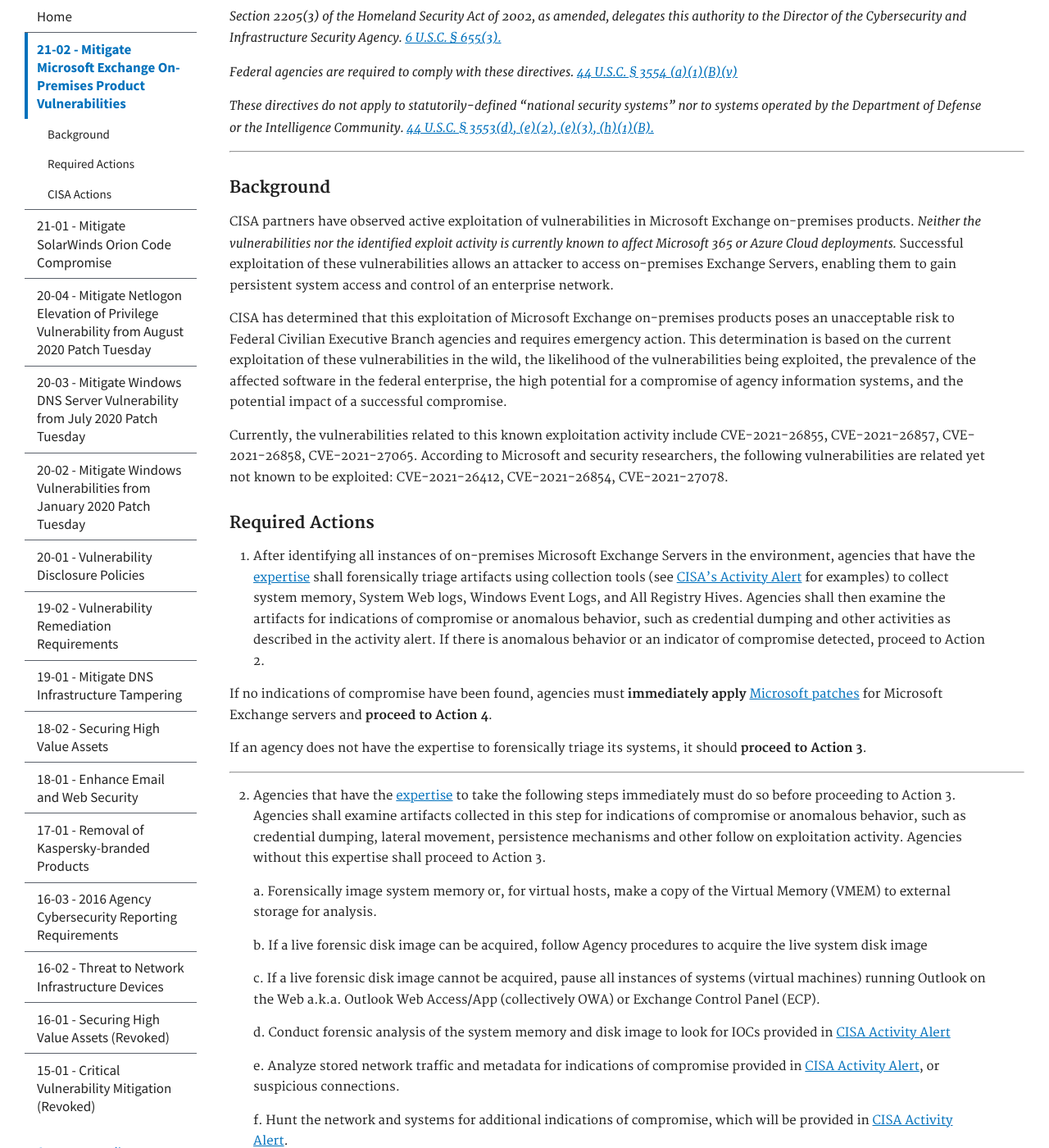
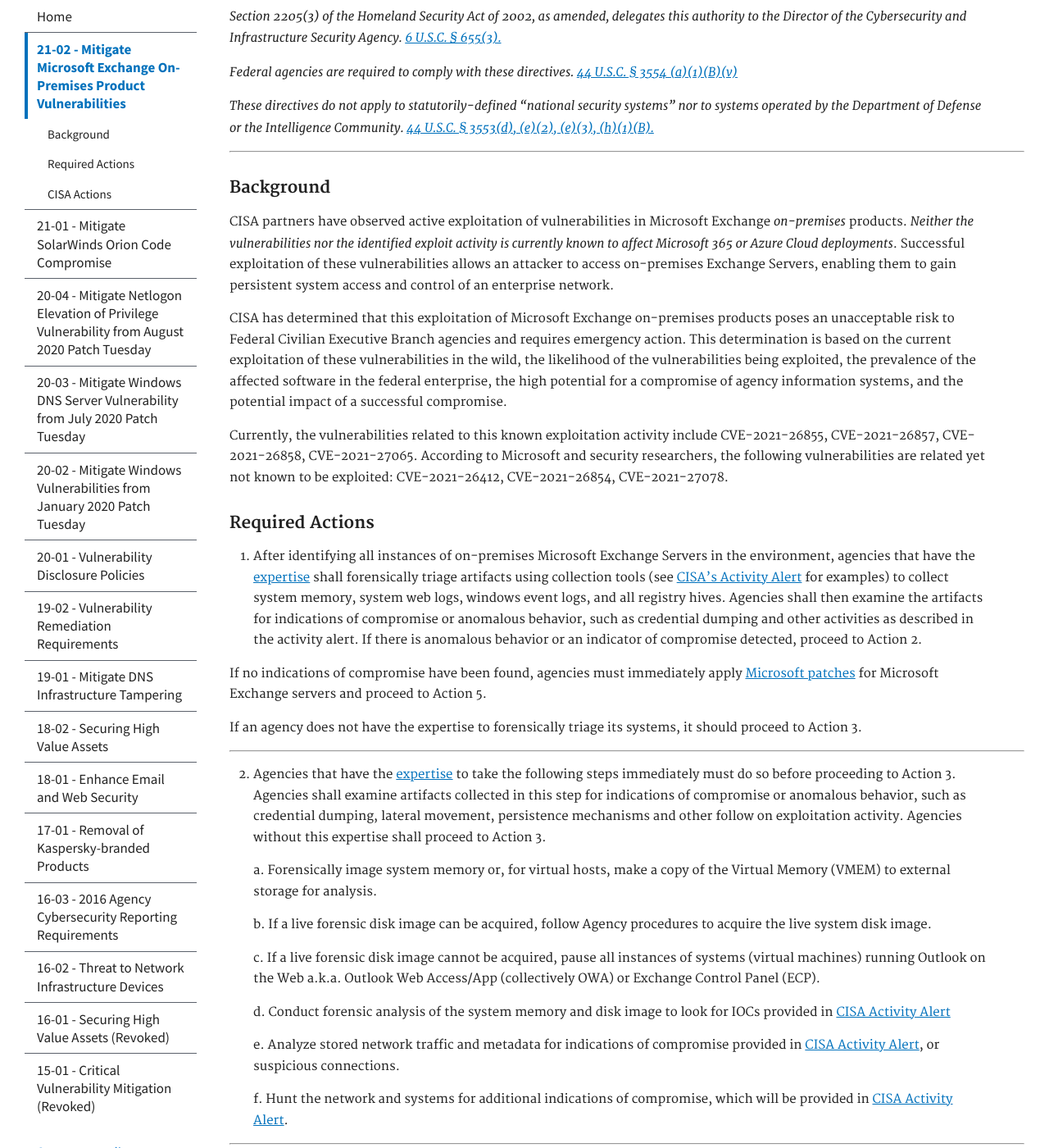
Before and after one commit to cisagov/cyber.dhs.gov, a Jekyll site: the page built from pages/ed-21-02.md, in a window 1280 px wide and 1400 px high, scrolled down 614 px. Shown: the whole window at 82% size. Built offline with Jekyll 4.4.1, drawn with Linux system fonts in a browser that asks for light colours; some of the changed text lies outside the part shown.

Commit message:
Update ed-21-02.md
language tweaks and formatting

```diff
--- a/pages/ed-21-02.md
+++ b/pages/ed-21-02.md
@@ -28,7 +28,7 @@ This page contains a web-friendly version of the Cybersecurity and Infrastructur
 - - -
 
 ### Background
-CISA partners have observed active exploitation of vulnerabilities in Microsoft Exchange on-premises products. *Neither the vulnerabilities nor the identified exploit activity is currently known to affect Microsoft 365 or Azure Cloud deployments.* Successful exploitation of these vulnerabilities allows an attacker to access on-premises Exchange Servers, enabling them to gain persistent system access and control of an enterprise network.
+CISA partners have observed active exploitation of vulnerabilities in Microsoft Exchange *on-premises* products. *Neither the vulnerabilities nor the identified exploit activity is currently known to affect Microsoft 365 or Azure Cloud deployments*. Successful exploitation of these vulnerabilities allows an attacker to access on-premises Exchange Servers, enabling them to gain persistent system access and control of an enterprise network.
 
 CISA has determined that this exploitation of Microsoft Exchange on-premises products poses an unacceptable risk to Federal Civilian Executive Branch agencies and requires emergency action. This determination is based on the current exploitation of these vulnerabilities in the wild, the likelihood of the vulnerabilities being exploited, the prevalence of the affected software in the federal enterprise, the high potential for a compromise of agency information systems, and the potential impact of a successful compromise.
 
@@ -36,20 +36,20 @@ Currently, the vulnerabilities related to this known exploitation activity inclu
 
 
 ### Required Actions
-1.  After identifying all instances of on-premises Microsoft Exchange Servers in the environment, agencies that have the [expertise](https://cyber.dhs.gov/ed/21-01/#what-does-the-directive-mean-by-expertise)  shall forensically triage artifacts using collection tools (see [CISA’s Activity Alert](https://us-cert.cisa.gov/ncas/alerts/aa21-062a) for examples) to collect system memory, System Web logs, Windows Event Logs, and All Registry Hives. Agencies shall then examine the artifacts for indications of compromise or anomalous behavior, such as credential dumping and other activities as described in the activity alert. If there is anomalous behavior or an indicator of compromise detected, proceed to Action 2.
+1.  After identifying all instances of on-premises Microsoft Exchange Servers in the environment, agencies that have the [expertise](https://cyber.dhs.gov/ed/21-01/#what-does-the-directive-mean-by-expertise)  shall forensically triage artifacts using collection tools (see [CISA’s Activity Alert](https://us-cert.cisa.gov/ncas/alerts/aa21-062a) for examples) to collect system memory, system web logs, windows event logs, and all registry hives. Agencies shall then examine the artifacts for indications of compromise or anomalous behavior, such as credential dumping and other activities as described in the activity alert. If there is anomalous behavior or an indicator of compromise detected, proceed to Action 2.
 
-If no indications of compromise have been found, agencies must **immediately apply** [Microsoft patches](https://msrc-blog.microsoft.com/2021/03/02/multiple-security-updates-released-for-exchange-server) for Microsoft Exchange servers and **proceed to Action 4**.
+If no indications of compromise have been found, agencies must immediately apply [Microsoft patches](https://msrc-blog.microsoft.com/2021/03/02/multiple-security-updates-released-for-exchange-server) for Microsoft Exchange servers and proceed to Action 5.
 
-If an agency does not have the expertise to forensically triage its systems, it should **proceed to Action 3**.
+If an agency does not have the expertise to forensically triage its systems, it should proceed to Action 3.
 
 - - -
 
 {:start="2"}
-2.  Agencies that have the [expertise](https://cyber.dhs.gov/ed/21-01/#what-does-the-directive-mean-by-expertise) to take the following steps immediately must do so before proceeding to Action 3.  Agencies shall examine artifacts collected in this step for indications of compromise or anomalous behavior, such as credential dumping, lateral movement, persistence mechanisms and other follow on exploitation activity.  Agencies without this expertise shall proceed to Action 3.
+2.  Agencies that have the [expertise](https://cyber.dhs.gov/ed/21-01/#what-does-the-directive-mean-by-expertise) to take the following steps immediately must do so before proceeding to Action 3. Agencies shall examine artifacts collected in this step for indications of compromise or anomalous behavior, such as credential dumping, lateral movement, persistence mechanisms and other follow on exploitation activity. Agencies without this expertise shall proceed to Action 3.
 
     a.	Forensically image system memory or, for virtual hosts, make a copy of the Virtual Memory (VMEM) to external storage for analysis.
 
-    b.	If a live forensic disk image can be acquired, follow Agency procedures to acquire the live system disk image
+    b.	If a live forensic disk image can be acquired, follow Agency procedures to acquire the live system disk image.
 
     c.	If a live forensic disk image cannot be acquired, pause all instances of systems (virtual machines) running Outlook on the Web a.k.a. Outlook Web Access/App (collectively OWA) or Exchange Control Panel (ECP).
 
```
Also changed, not shown: other parts of pages/ed-21-02.md (+3 -3 lines).
